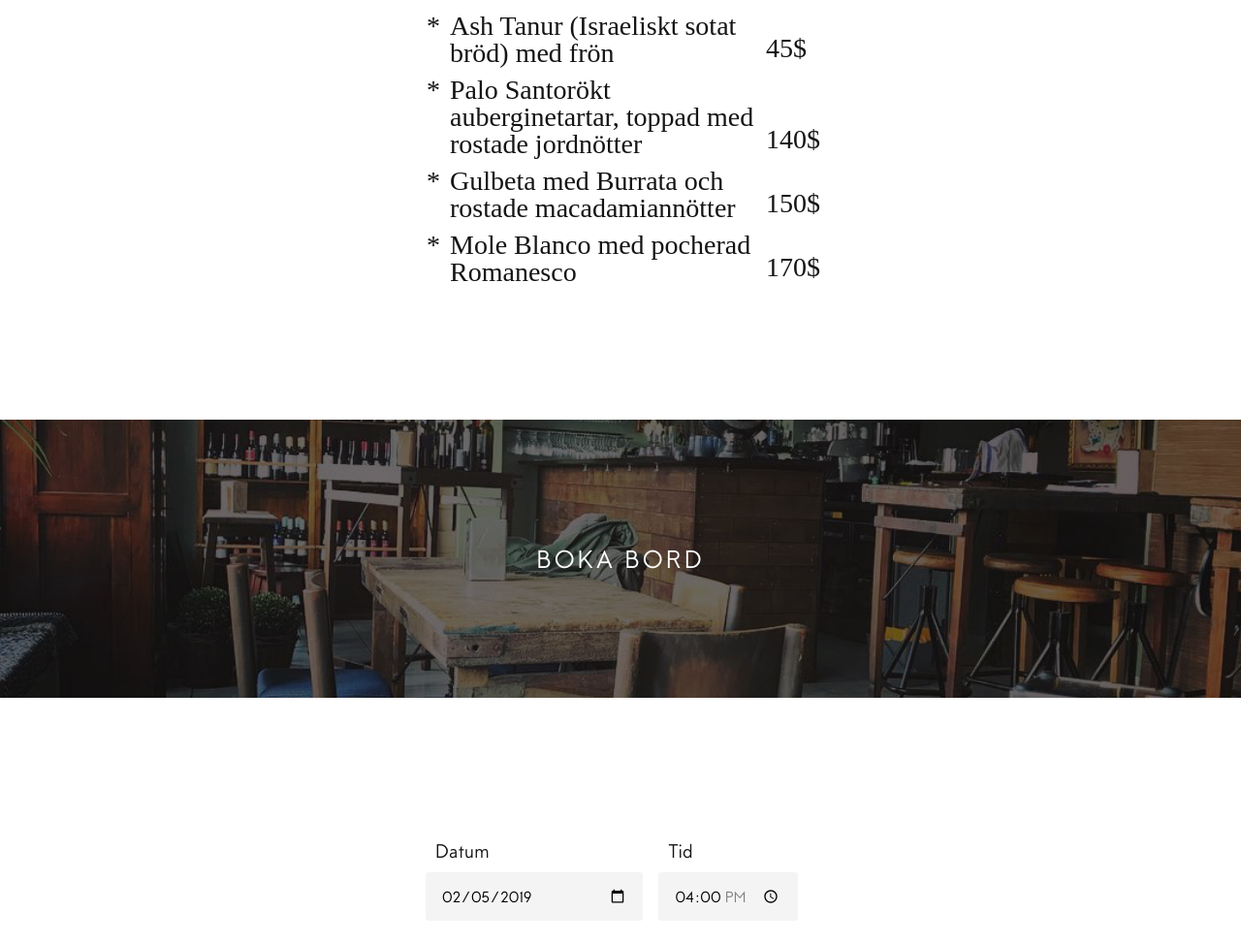
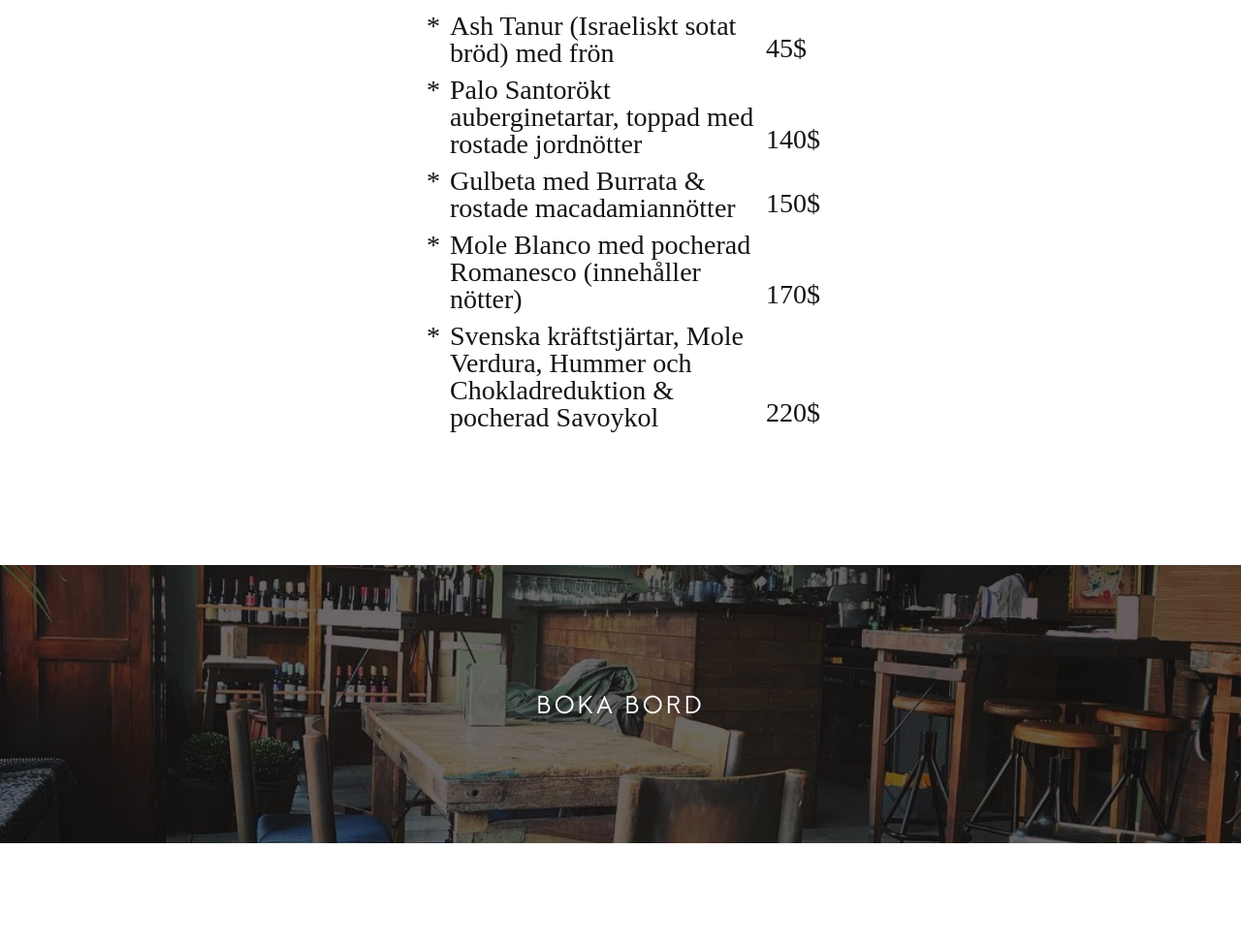
Before and after one commit to Cwejman/mestiza, a Gatsby site: page / in a window 1280 px wide. Shown: the part 1490-2463 px from the top of the page at 97% size. Built offline with nearby package versions, Linux system fonts and the light colour scheme; Gatsby itself is replaced by a stand-in of ours; some packages are replaced by stand-ins of ours; a web font is replaced by a local one; what moveto would draw is missing.

Commit message:
Update Settings “main”

```diff
--- a/src/pages/main/index.md
+++ b/src/pages/main/index.md
@@ -8,10 +8,14 @@ menus:
         price: '45'
       - name: 'Palo Santorökt auberginetartar, toppad med rostade jordnötter'
         price: '140'
-      - name: Gulbeta med Burrata och rostade macadamiannötter
+      - name: Gulbeta med Burrata & rostade macadamiannötter
         price: '150'
-      - name: Mole Blanco med pocherad Romanesco
+      - name: Mole Blanco med pocherad Romanesco (innehåller nötter)
         price: '170'
+      - name: >-
+          Svenska kräftstjärtar, Mole Verdura, Hummer och Chokladreduktion &
+          pocherad Savoykol
+        price: '220'
 menusCatering:
   - dishes:
       - alternatives: []
```
